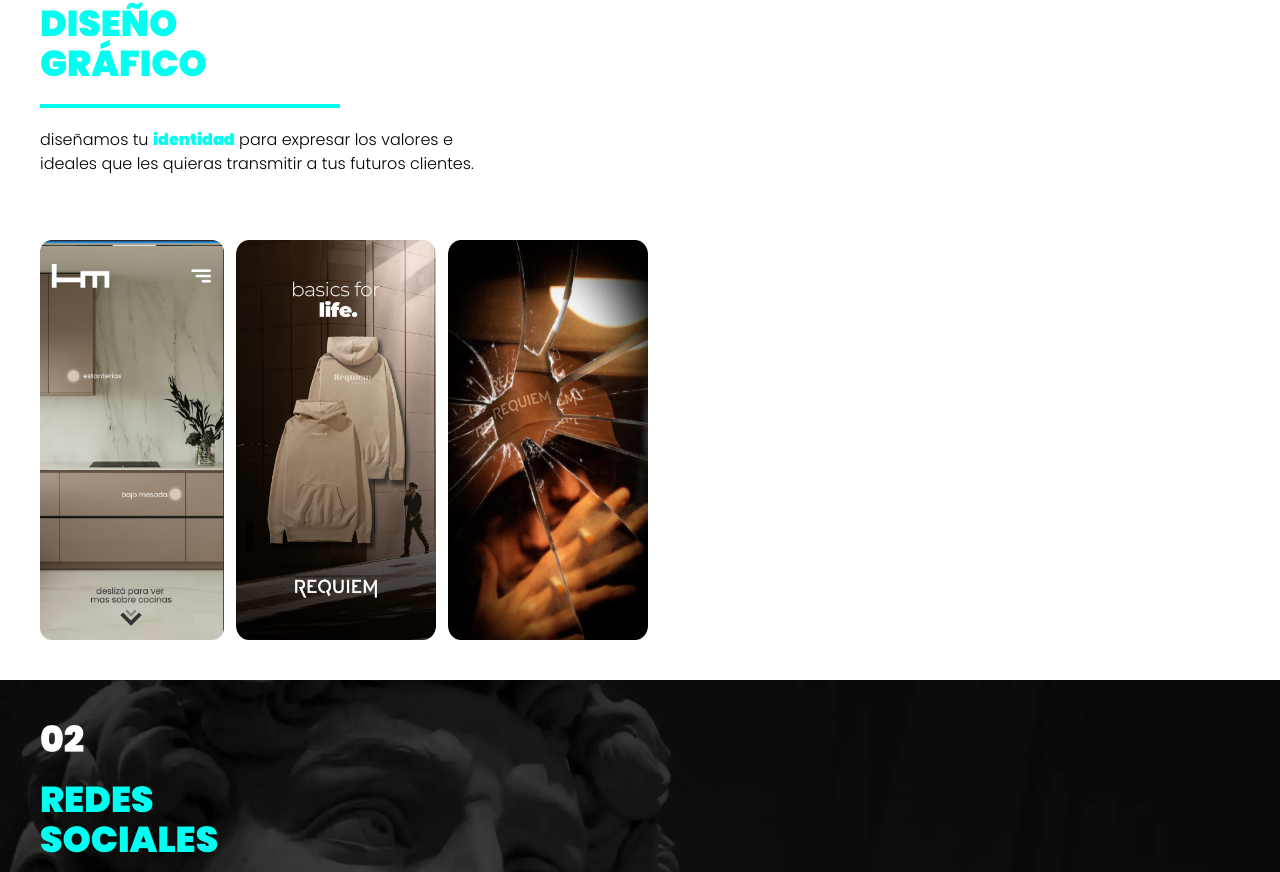
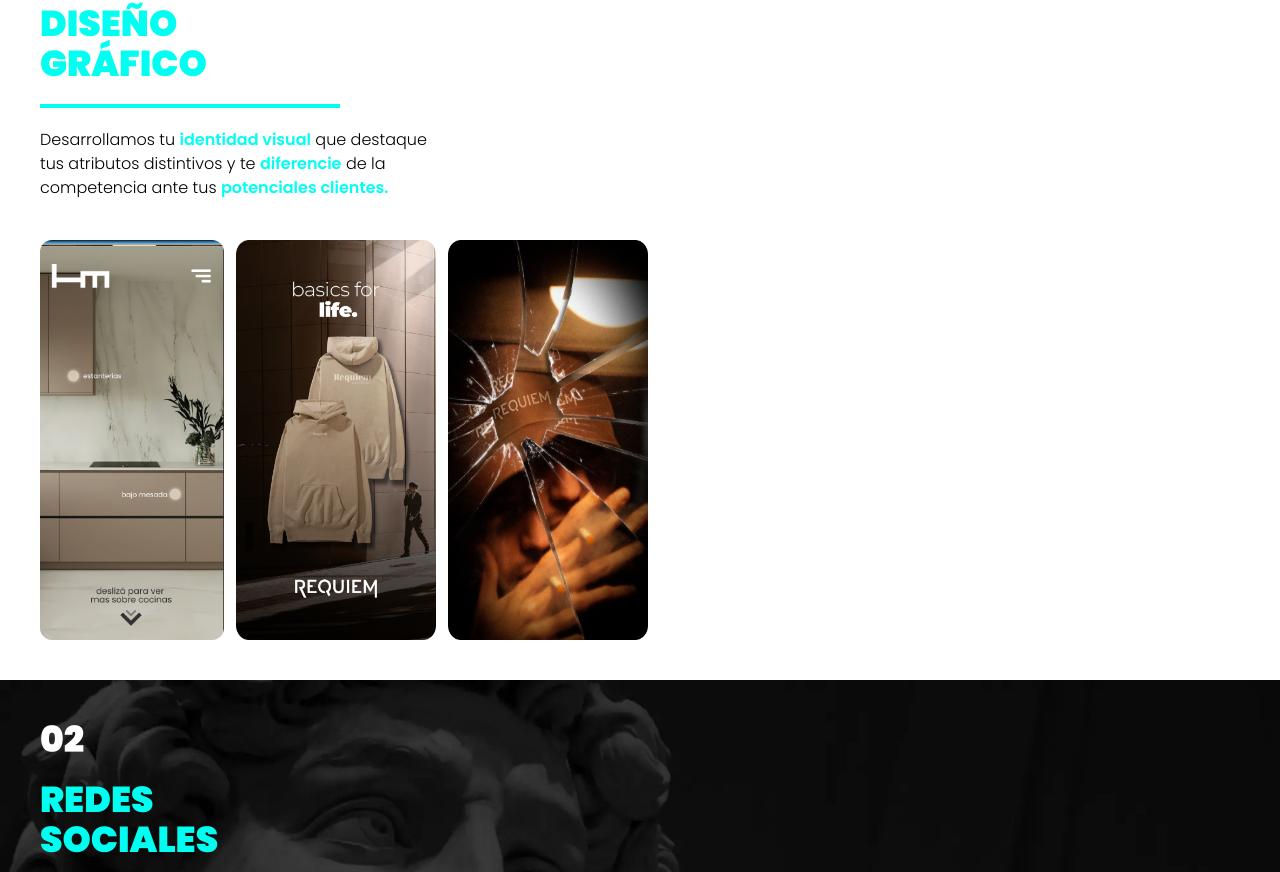
Before and after one commit to ValentinSalazar/atenea, an Astro site: page / in a window 1280 px wide. Shown: the part 896-1768 px from the top of the page. Built offline with nearby package versions, Linux system fonts and the light colour scheme; Astro itself is replaced by a stand-in of ours.

Commit message:
designPage edited

```diff
--- a/src/components/DisenoGrafico/DesignPage.astro
+++ b/src/components/DisenoGrafico/DesignPage.astro
@@ -10,10 +10,10 @@
         </h1>
         <span class="bg-primaryColor w-[25%] h-[4px] flex pickedColor"></span>
     </header>
-    <p class="max-w-xl text-balance font-light px-10">diseñamos tu <b class="font-black text-primaryColor pickedColor">identidad</b>
-        para expresar los valores
-        e ideales que les quieras
-        transmitir a tus futuros clientes. <br/> <br/>
+    <p class="max-w-xl text-balance font-light px-10">Desarrollamos tu <b class="font-semibold text-primaryColor">identidad visual</b>
+        que destaque tus atributos distintivos y te <b class="font-semibold text-primaryColor">diferencie</b> de la competencia ante tus <b class="font-semibold text-primaryColor">
+            potenciales clientes.
+        </b>
     </p>
     <Slider />
 </section>
```
